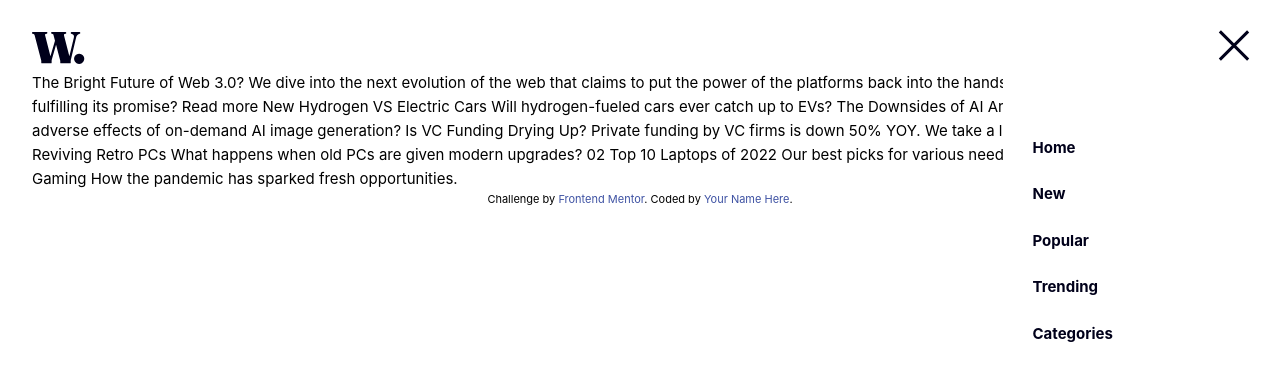
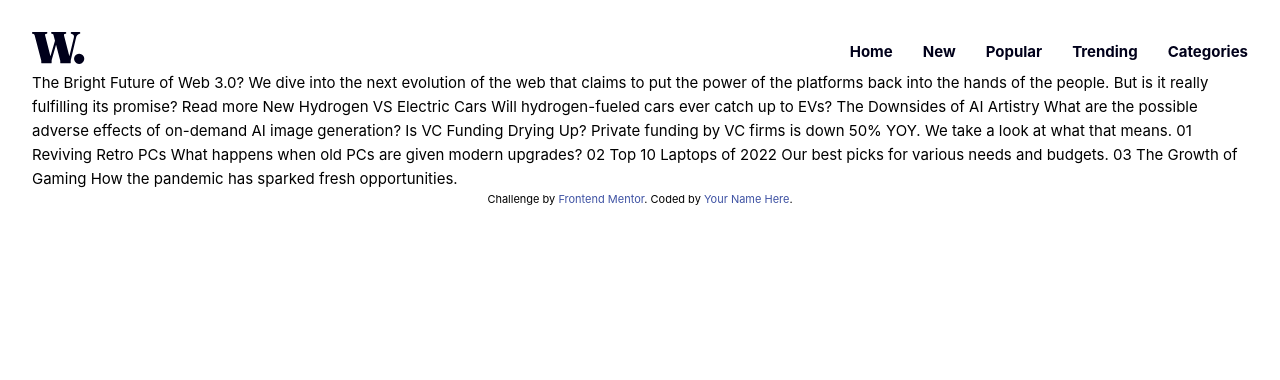
Before and after one commit to alfredthompsonOvie/news-homepage, a Vue app: page / in a window 1280 px wide. Shown: the top 380 px of the page. Built offline with nearby package versions, Linux system fonts and the light colour scheme.

Commit message:
responsive nav

```diff
--- a/src/components/AppNav.vue
+++ b/src/components/AppNav.vue
@@ -11,7 +11,7 @@
 			<img src="@/assets/images/icon-menu.svg" alt="menu icon" class="menu" />
 		</div>
 		<!-- mobile Nav -->
-		<ul class="mobileNav" v-if="isMobile">
+		<ul class="mobileNav" v-show="mobileNav" @click="toggleMobileNav">
 			<div class="close">
 				<img
 					src="@/assets/images/icon-menu-close.svg"
@@ -63,13 +63,30 @@ export default {
 	name: "AppNav",
 	data() {
 		return {
-			isMobile: true,
-			windowWidth: null,
+			isMobile: null,
+      windowWidth: null,
+      mobileNav: null,
 		};
 	},
 	methods: {
-		toggleMobileNav() {},
-	},
+    toggleMobileNav() {
+      this.mobileNav = !this.mobileNav
+    },
+    checkScreen() {
+      this.windowWidth = window.innerWidth;
+      if (this.windowWidth <= 992) {
+        this.isMobile = true;
+        return
+      }
+      this.isMobile = false;
+      this.mobileNav = false;
+      return
+    }
+  },
+  mounted() { },
+  created() {
+    window.addEventListener("resize", this.checkScreen)
+  },
 };
 </script>
 
@@ -91,17 +108,14 @@ export default {
 	top: 0;
 	bottom: 0;
 	right: 0;
-	width: 60%;
+  width: 100%;
+	max-width: 60%;
 	background-color: #fff;
 	padding: 2em;
   display: flex;
   flex-direction: column;
 }
-@media (min-width: 470px) {
-  .mobileNav {
-	width: 18.5em;
-}
-}
+
 .mobileNav li {
   margin-top: 1.5em;
 }
@@ -117,4 +131,15 @@ export default {
 .nav__link:hover {
   letter-spacing: 1px;
 }
+
+.mainNav {
+  display: flex;
+  gap: 2em;
+}
+
+@media (min-width: 470px) {
+  .mobileNav {
+	max-width: 18.5em;
+}
+}
 </style>
```
